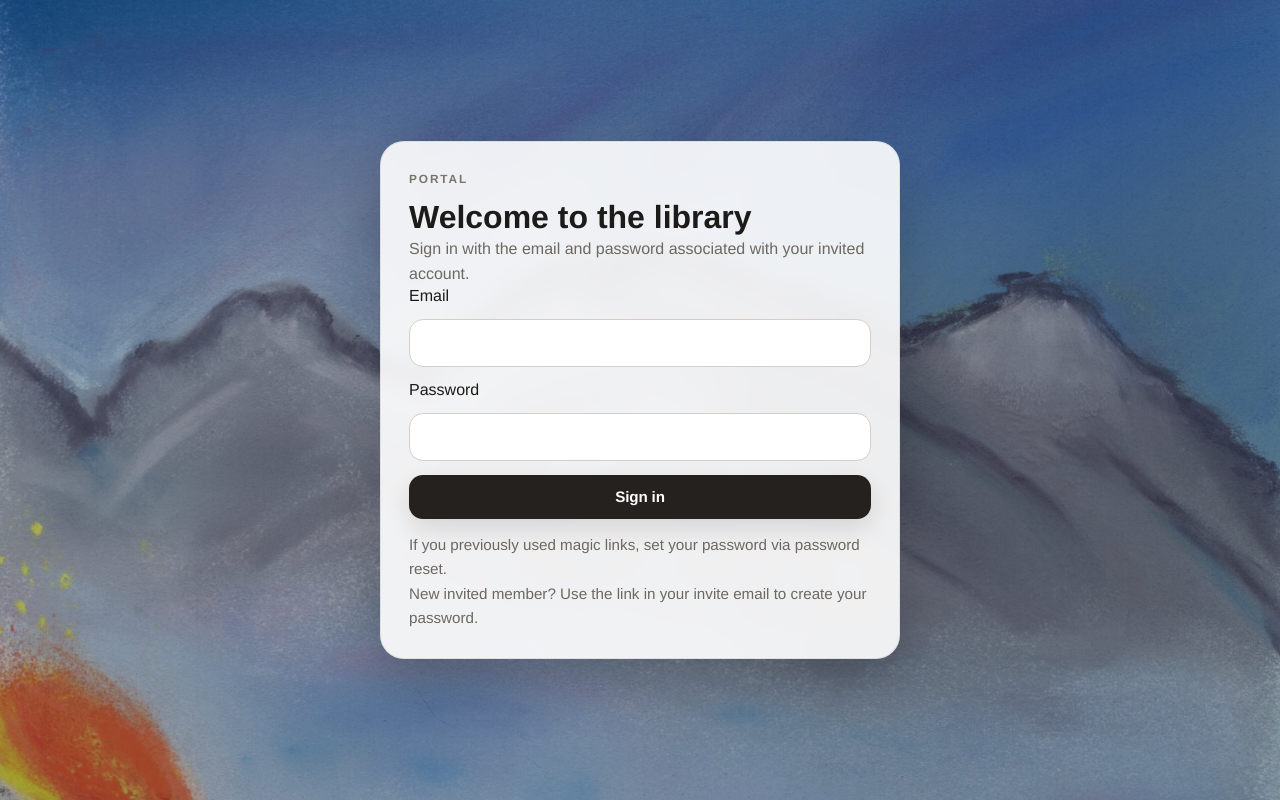
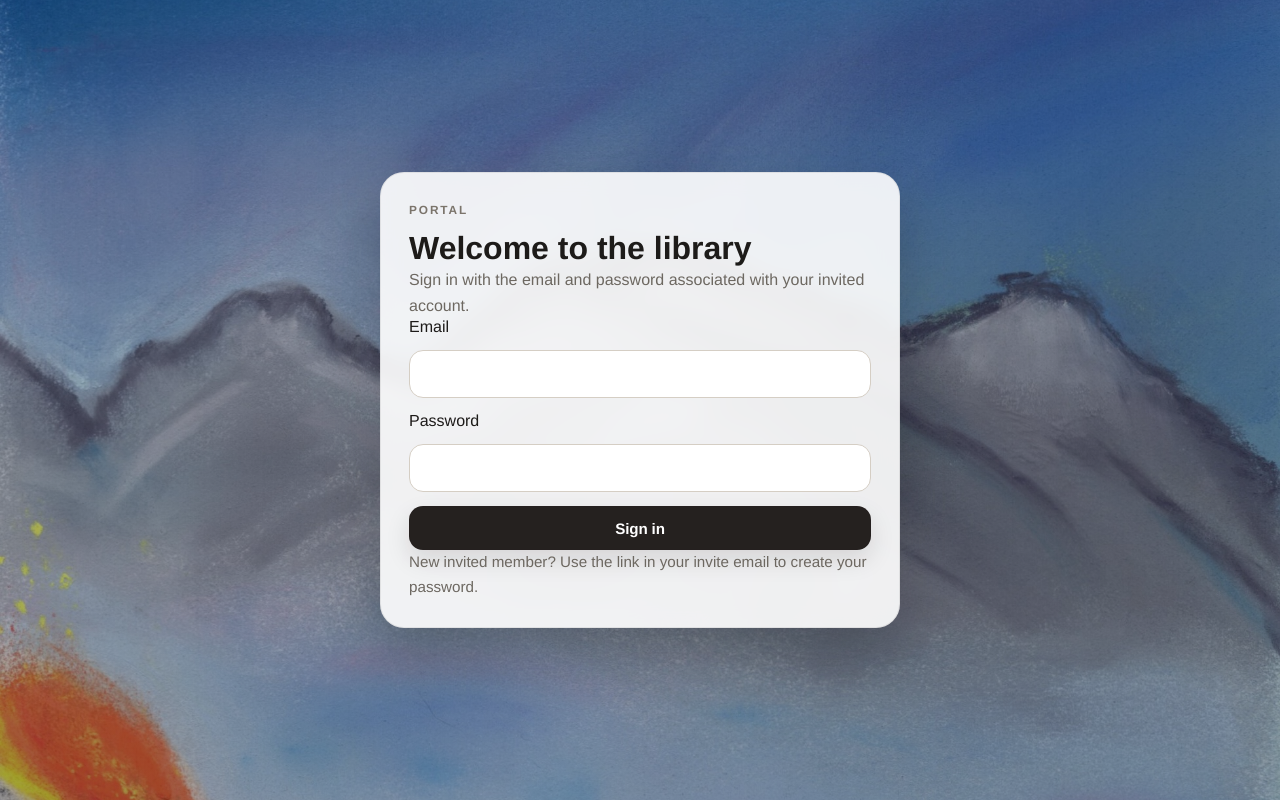
Before and after one commit to thoughtlead/superabound-coding, a Next.js app: page /login in a window 1280 px wide. Built offline with nearby package versions, Linux system fonts and the light colour scheme; no server answers; the database is empty.

Commit message:
Remove magic link login copy

```diff
--- a/app/login/login-form.tsx
+++ b/app/login/login-form.tsx
@@ -21,10 +21,6 @@ export function LoginForm({ message }: LoginFormProps) {
 
       <button type="submit">Sign in</button>
 
-      <p className="form-note">
-        If you previously used magic links, set your password via{" "}
-        <Link href="/forgot-password">password reset</Link>.
-      </p>
       {message ? <p className="form-status">{message}</p> : null}
     </form>
   );
```
